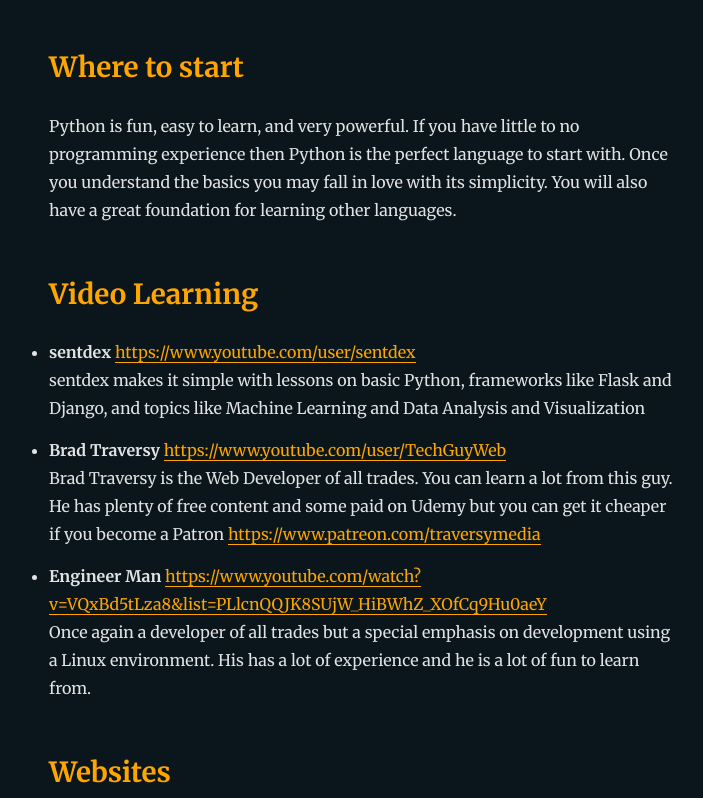
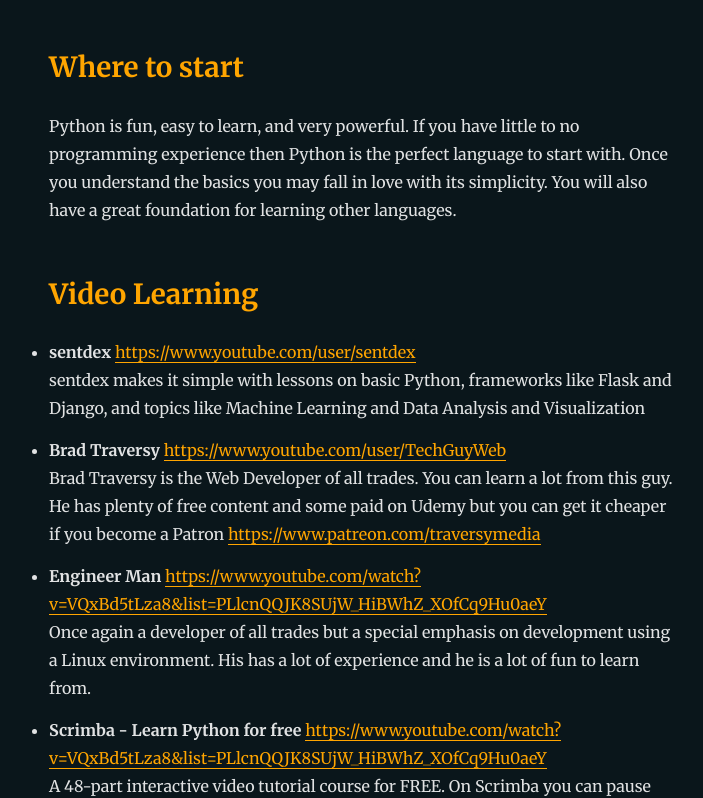
Before and after one commit to bbenkert/codemunchio, a Gatsby site: page /Python%20/ in a window 1280 px wide. Shown: the part 170-968 px from the top of the page, without its empty margins (276-979 px from the left). Built offline with nearby package versions, Linux system fonts and the light colour scheme; Gatsby itself is replaced by a stand-in of ours; some packages are replaced by stand-ins of ours.

Commit message:
Added Scrimba

```diff
--- a/content/blog/Python /index.md
+++ b/content/blog/Python /index.md
@@ -12,6 +12,7 @@
 - <strong>sentdex</strong> https://www.youtube.com/user/sentdex <br/> sentdex makes it simple with lessons on basic Python, frameworks like Flask and Django, and topics like Machine Learning and Data Analysis and Visualization
 - <strong>Brad Traversy</strong> https://www.youtube.com/user/TechGuyWeb<br/>Brad Traversy is the Web Developer of all trades.  You can learn a lot from this guy.  He has plenty of free content and some paid on Udemy but you can get it cheaper if you become a Patron https://www.patreon.com/traversymedia
 - <strong>Engineer Man</strong> https://www.youtube.com/watch?v=VQxBd5tLza8&list=PLlcnQQJK8SUjW_HiBWhZ_XOfCq9Hu0aeY<br> Once again a developer of all trades but a special emphasis on development using a Linux environment. His has a lot of experience and he is a lot of fun to learn from.
+- <strong>Scrimba - Learn Python for free</strong> https://www.youtube.com/watch?v=VQxBd5tLza8&list=PLlcnQQJK8SUjW_HiBWhZ_XOfCq9Hu0aeY<br> A 48-part interactive video tutorial course for FREE. On Scrimba you can pause the videos and modify the code right there on the video. It's actually really amazing!
 
 ## Websites
 - https://www.learnpython.org
```
